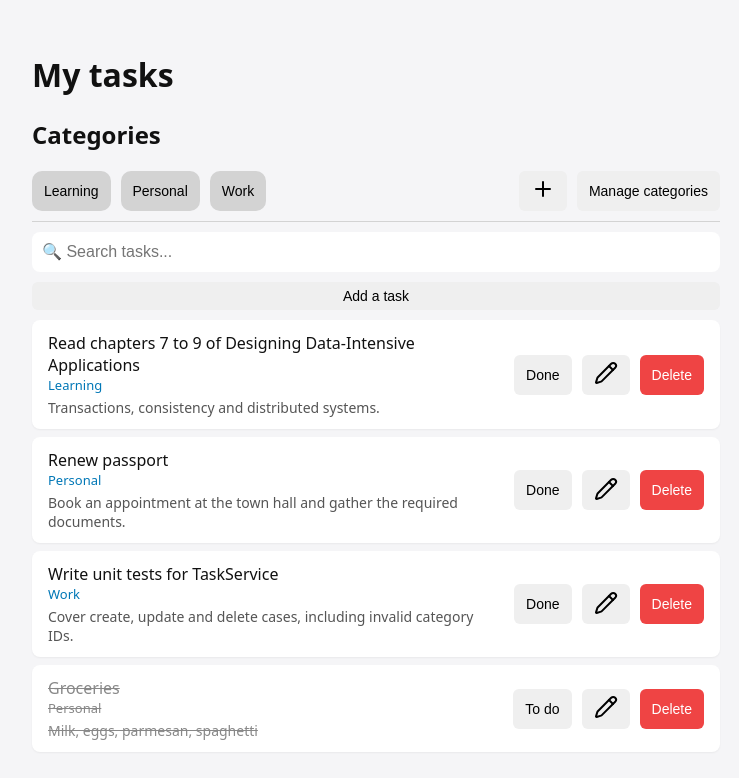
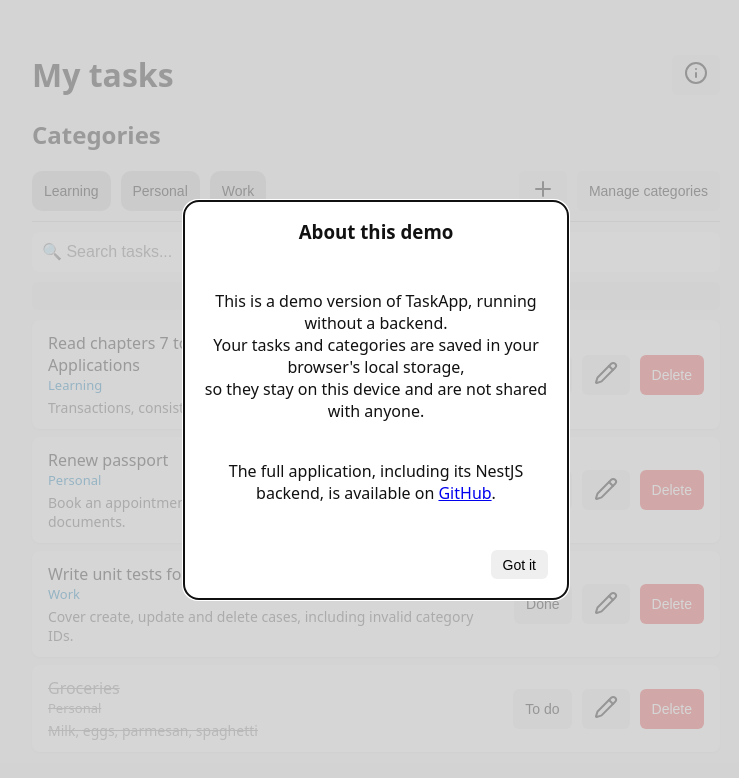
Before and after one commit to Franco227/TaskApp, a React (Vite) app in the folder frontend/: page / in a window 1280 px wide. Shown: the top 778 px of the page, without its empty margins (264-1003 px from the left). Built offline with nearby package versions, Linux system fonts and the light colour scheme.

Commit message:
feat(frontend): add demo info modal with github link

```diff
--- a/frontend/src/App.tsx
+++ b/frontend/src/App.tsx
@@ -3,6 +3,7 @@ import { TaskList } from './components/tasks/TaskList';
 import { Toaster } from 'sonner';
 import useCategories from './hooks/useCategories';
 import { ErrorMessage } from './components/ErrorMessage';
+import { InfoButton } from './components/InfoButton';
 
 export default function App() {
   const {
@@ -23,7 +24,10 @@ export default function App() {
 
   return (
     <div className="container">
-      <h1>My tasks</h1>
+      <div className="header">
+        <h1>My tasks</h1>
+        <InfoButton />
+      </div>
       <CategoryList
         categories={categories}
         categoryFilter={categoryFilter}
--- /dev/null
+++ b/frontend/src/components/InfoButton.tsx
@@ -0,0 +1,41 @@
+import { Info } from 'lucide-react';
+import { useState } from 'react';
+import Modal from 'react-modal';
+
+const INFO_SEEN_KEY = 'infoSeen';
+
+export function InfoButton() {
+  const [isModalOpen, setIsModalOpen] = useState<boolean>(() => localStorage.getItem(INFO_SEEN_KEY) === null);
+
+  const closeModal = () => {
+    localStorage.setItem(INFO_SEEN_KEY, 'true');
+    setIsModalOpen(false);
+  };
+
+  return (
+    <>
+      <Modal
+        className={"modal"}
+        overlayClassName={"modal-overlay"}
+        isOpen={isModalOpen}
+        onRequestClose={closeModal}
+      >
+        <h3 className="modal-title">About this demo</h3>
+        <div className="info-modal-content">
+          <p>
+            This is a demo version of TaskApp, running without a backend.<br />Your tasks and categories are saved in your browser's local storage,<br />so they stay on this device and are not shared with anyone.<br /><br />
+          </p>
+          <p>
+            The full application, including its NestJS backend, is available on <a href="https://github.com/Franco227/TaskApp" target="_blank" rel="noreferrer">GitHub</a>.
+          </p>
+        </div>
+        <div className="modal-buttons-section">
+          <button onClick={closeModal}>Got it</button>
+        </div>
+      </Modal>
+      <button title="About this demo" onClick={() => setIsModalOpen(true)}>
+        <Info />
+      </button>
+    </>
+  );
+}
--- a/frontend/src/index.css
+++ b/frontend/src/index.css
@@ -23,6 +23,12 @@ body {
 
 h2 {
   margin-top: 0;
+}
+
+.header {
+  display: flex;
+  justify-content: space-between;
+  align-items: center;
 }
 
 
@@ -203,6 +209,10 @@ textarea {
   margin-inline: 20px;
 }
 
+.info-modal-content {
+  text-align: center;
+}
+
 
 .categories-section-container {
   display: flex;
```
